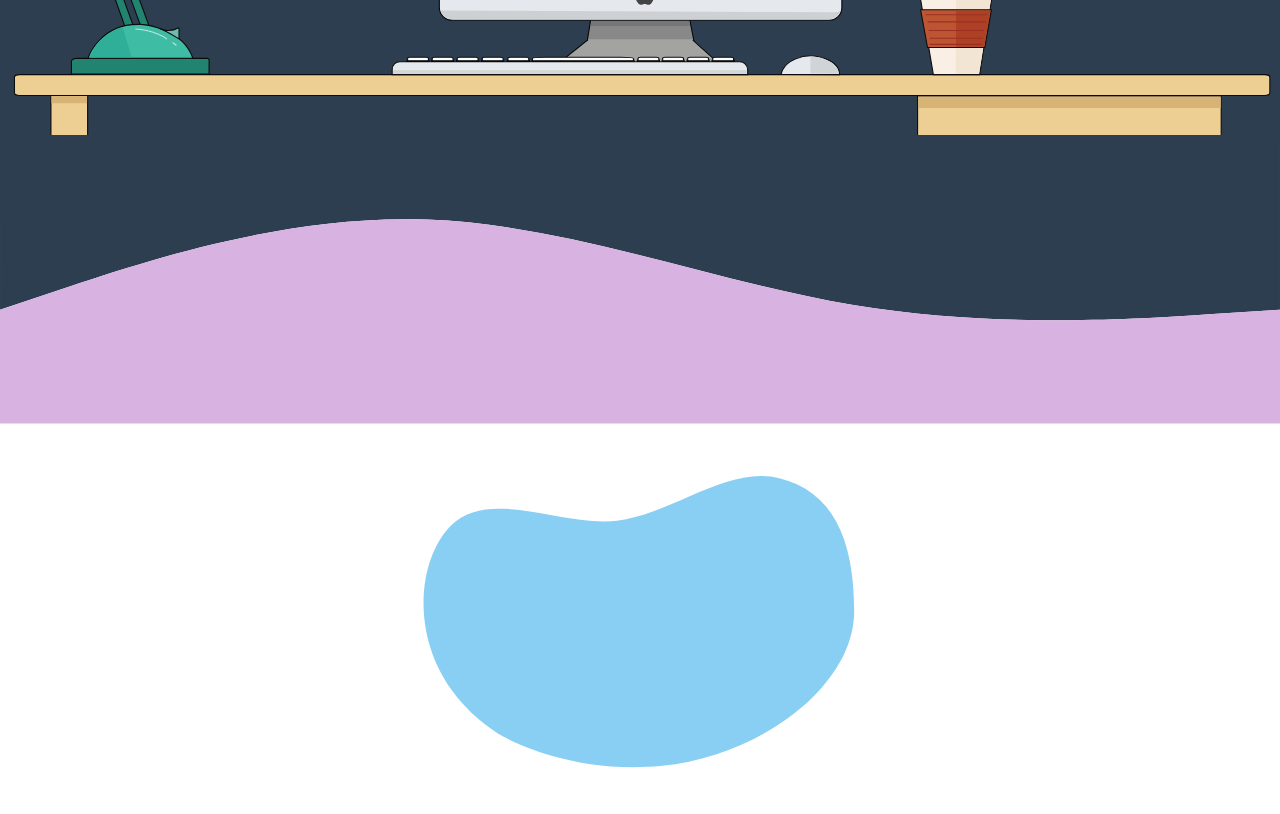
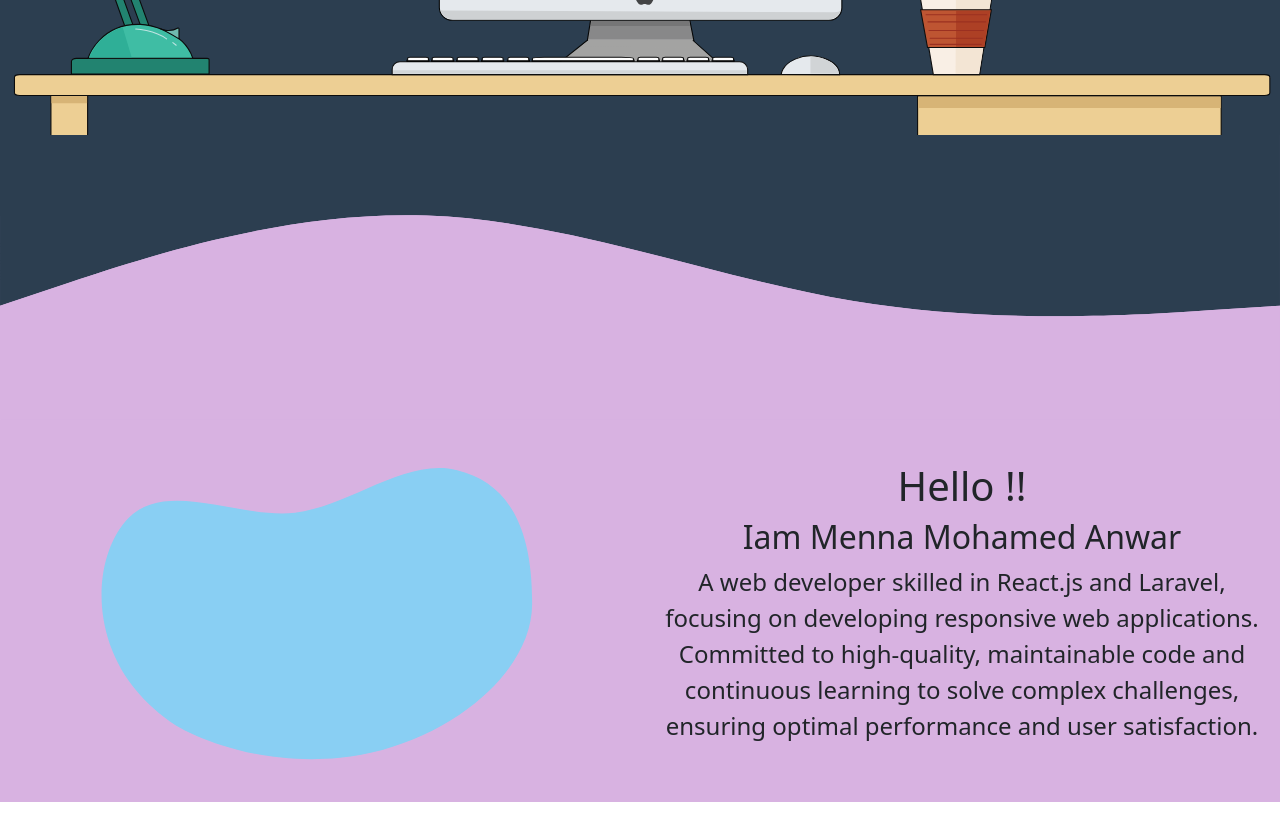
Before and after one commit to MennaAnwar/My-Portfolio, a React (Create React App) app: page / in a window 1280 px wide. Shown: the part 580-1394 px from the top of the page. Built offline with nearby package versions, Linux system fonts and the light colour scheme.

Commit message:
About section added

```diff
--- a/package.json
+++ b/package.json
@@ -11,7 +11,9 @@
     "@types/node": "^16.18.94",
     "@types/react": "^18.2.74",
     "@types/react-dom": "^18.2.24",
+    "bootstrap": "^5.3.3",
     "react": "^18.2.0",
+    "react-bootstrap": "^2.10.2",
     "react-dom": "^18.2.0",
     "react-scripts": "5.0.1",
     "typescript": "^4.9.5",
--- a/src/App.tsx
+++ b/src/App.tsx
@@ -1,6 +1,6 @@
 import "./App.css";
+import About from "./Components/About/About";
 import Cursor from "./Components/Cursor/Cursor";
-import Girl from "./Components/GIRL/Girl";
 import Intro from "./Components/Intro/Intro";
 import Wave from "./Components/Waves/Wave";
 
@@ -9,8 +9,7 @@ function App() {
     <div className="App">
       <Cursor />
       <Intro />
-      <Wave upperFill="#2c3e50" LowerFill="#d8b2e1" />
-      <Girl />
+      <About />
     </div>
   );
 }
--- /dev/null
+++ b/src/Components/About/About.css
@@ -0,0 +1,3 @@
+#about {
+  background: #d8b2e1;
+}
--- /dev/null
+++ b/src/Components/About/About.tsx
@@ -0,0 +1,31 @@
+import { FC } from "react";
+import Girl from "../GIRL/Girl";
+import "./About.css";
+import Wave from "../Waves/Wave";
+
+const About: FC = () => {
+  return (
+    <div id="about">
+      <Wave upperFill="#2c3e50" LowerFill="#d8b2e1" />
+      <div
+        id="intro"
+        className="row text-center justify-content-center align-items-center px-2"
+      >
+        <div className="col-sm-12 col-md-12 col-lg-6">
+          <Girl />
+        </div>
+        <div id="me" className="col-sm-12 col-md-12 col-lg-6">
+          <h1 className="disney">Hello !!</h1>
+          <h2 className="disney">Iam Menna Mohamed Anwar</h2>
+          <p className="reg fs-4">
+            A web developer skilled in React.js and Laravel, focusing on
+            developing responsive web applications. Committed to high-quality,
+            maintainable code and continuous learning to solve complex
+            challenges, ensuring optimal performance and user satisfaction.
+          </p>
+        </div>
+      </div>
+    </div>
+  );
+};
+export default About;
```
Also changed, not shown: src/index.tsx (+7 -6 lines), 1 other file (tests, documents, lock files or other folders).
